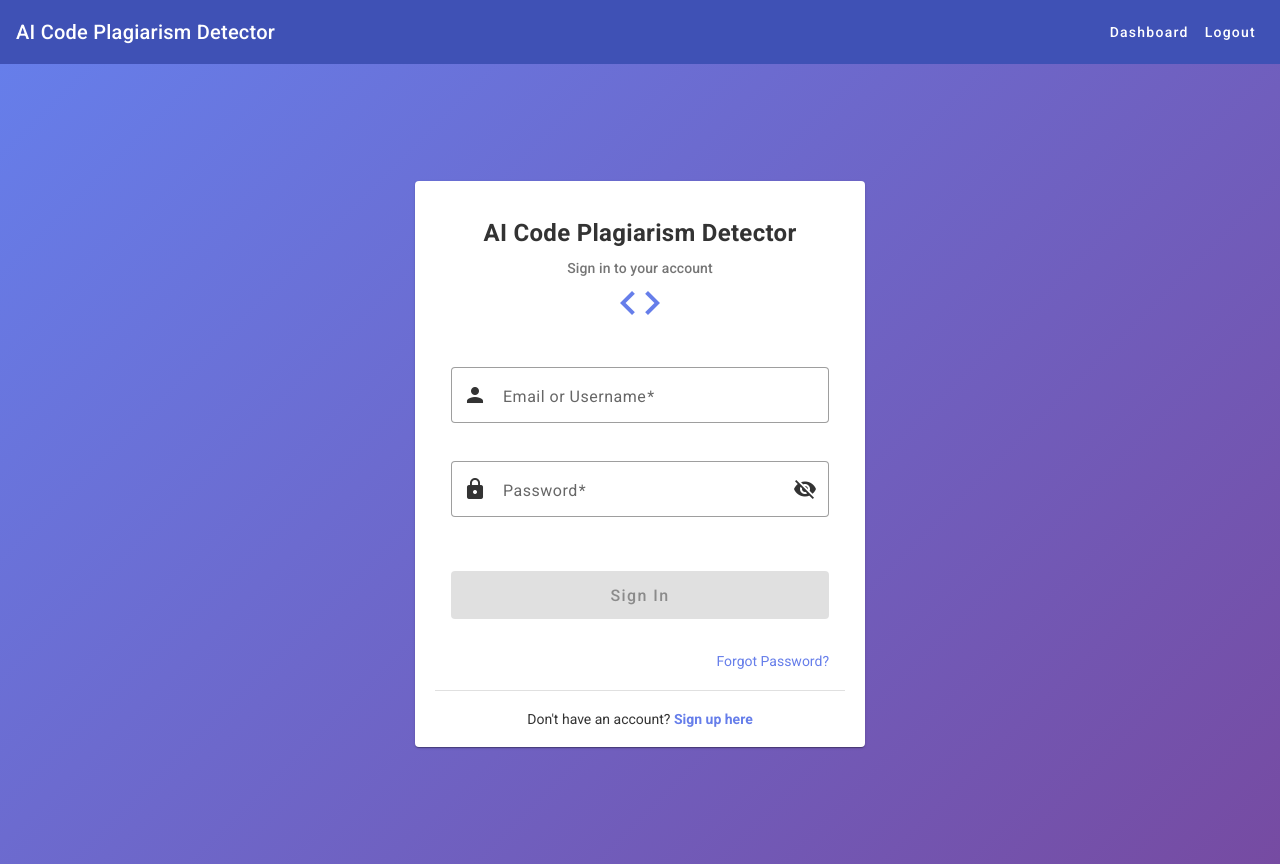
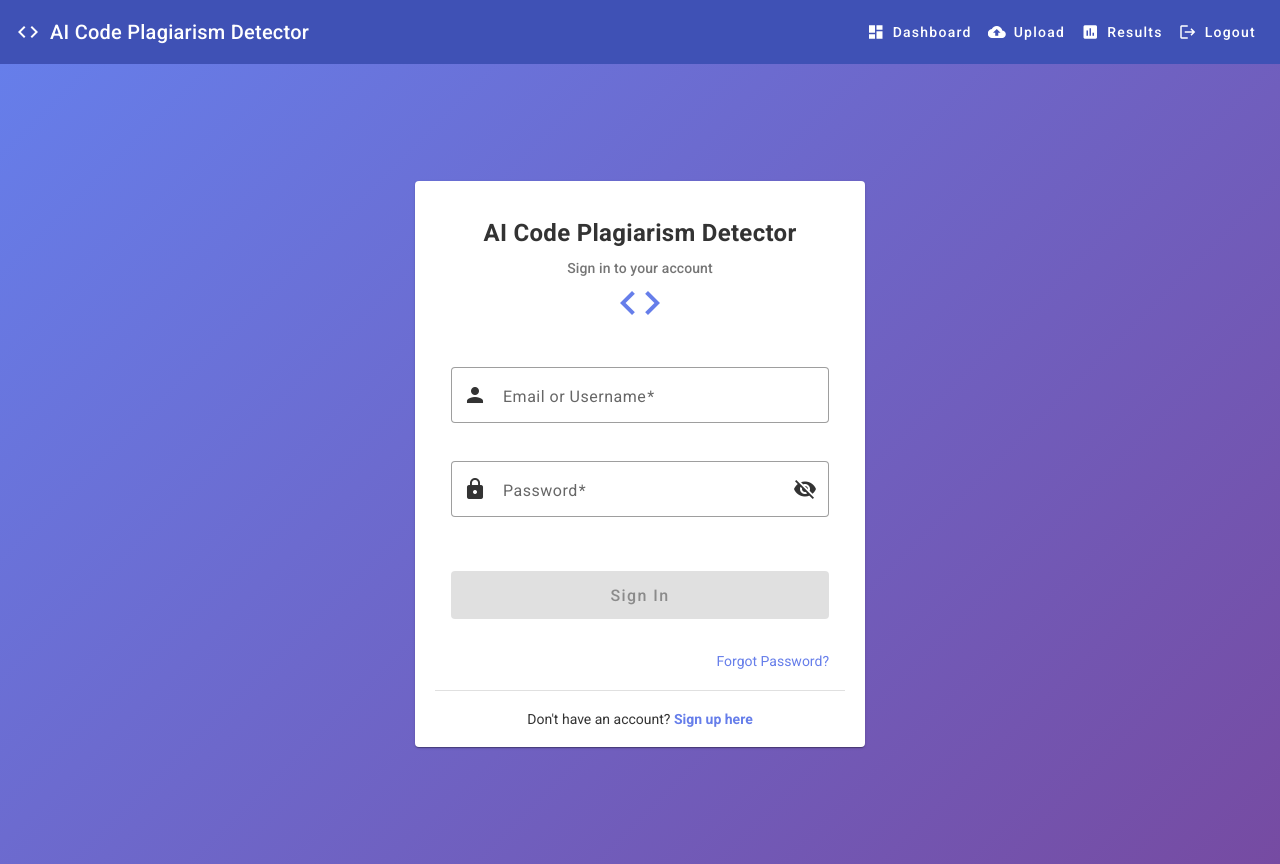
Before and after one commit to Chandru3C3/CodePlagiarism, an Angular app in the folder code-plagiarism-app/: page /login in a window 1280 px wide. Built offline with nearby package versions, Linux system fonts and the light colour scheme; sample sign-in values are in the browser's storage.

Commit message:
Results tab added

```diff
--- a/code-plagiarism-app/src/app/app.component.html
+++ b/code-plagiarism-app/src/app/app.component.html
@@ -1,8 +1,30 @@
 <mat-toolbar color="primary" *ngIf="authService.currentUser | async">
+  <mat-icon style="margin-right: 10px;">code</mat-icon>
   <span>AI Code Plagiarism Detector</span>
+
   <span class="spacer"></span>
-  <button mat-button routerLink="/dashboard">Dashboard</button>
-  <button mat-button (click)="logout()">Logout</button>
+
+  <button mat-button routerLink="/dashboard" routerLinkActive="active-link">
+    <mat-icon>dashboard</mat-icon>
+    Dashboard
+  </button>
+
+  <button mat-button routerLink="/upload" routerLinkActive="active-link">
+    <mat-icon>cloud_upload</mat-icon>
+    Upload
+  </button>
+
+  <button mat-button routerLink="/results" routerLinkActive="active-link">
+    <mat-icon>assessment</mat-icon>
+    Results
+  </button>
+
+  <button mat-button (click)="logout()">
+    <mat-icon>logout</mat-icon>
+    Logout
+  </button>
 </mat-toolbar>
 
-<router-outlet></router-outlet>
+<div class="main-container">
+  <router-outlet></router-outlet>
+</div>
```
